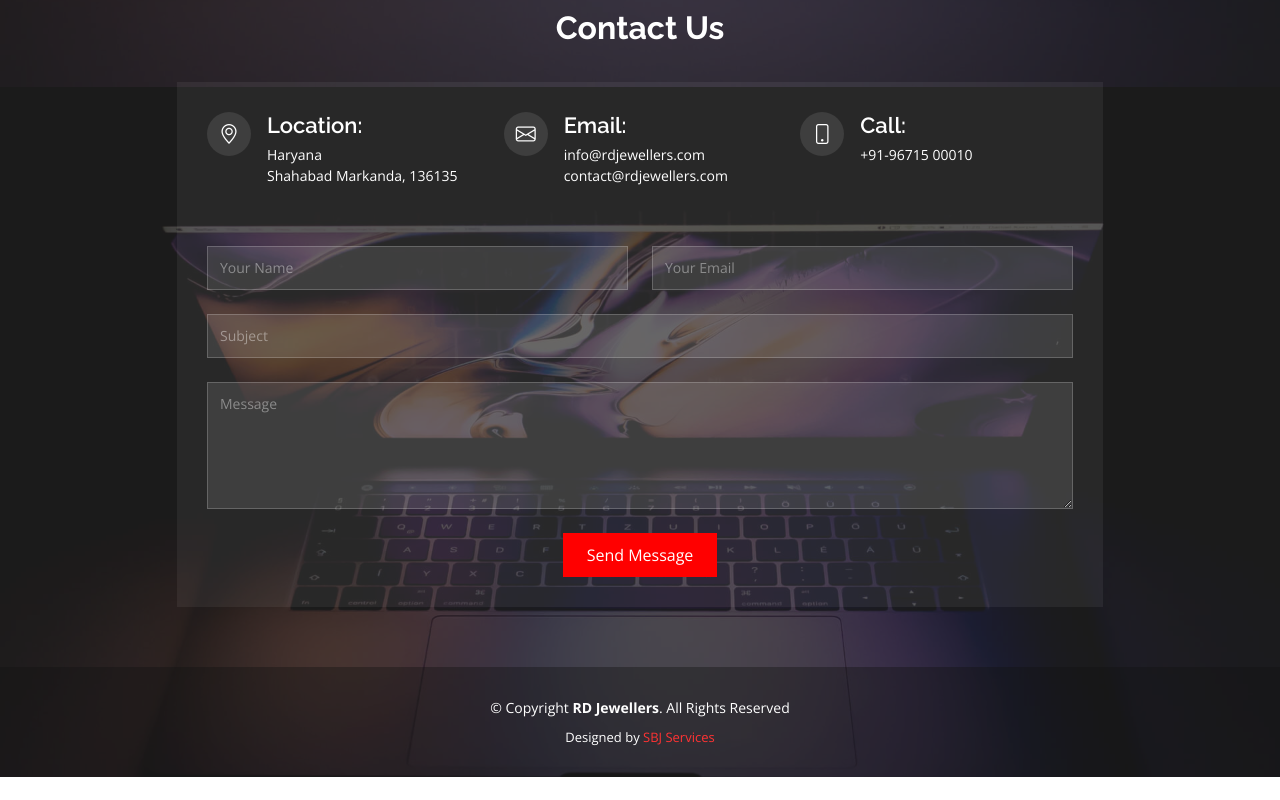
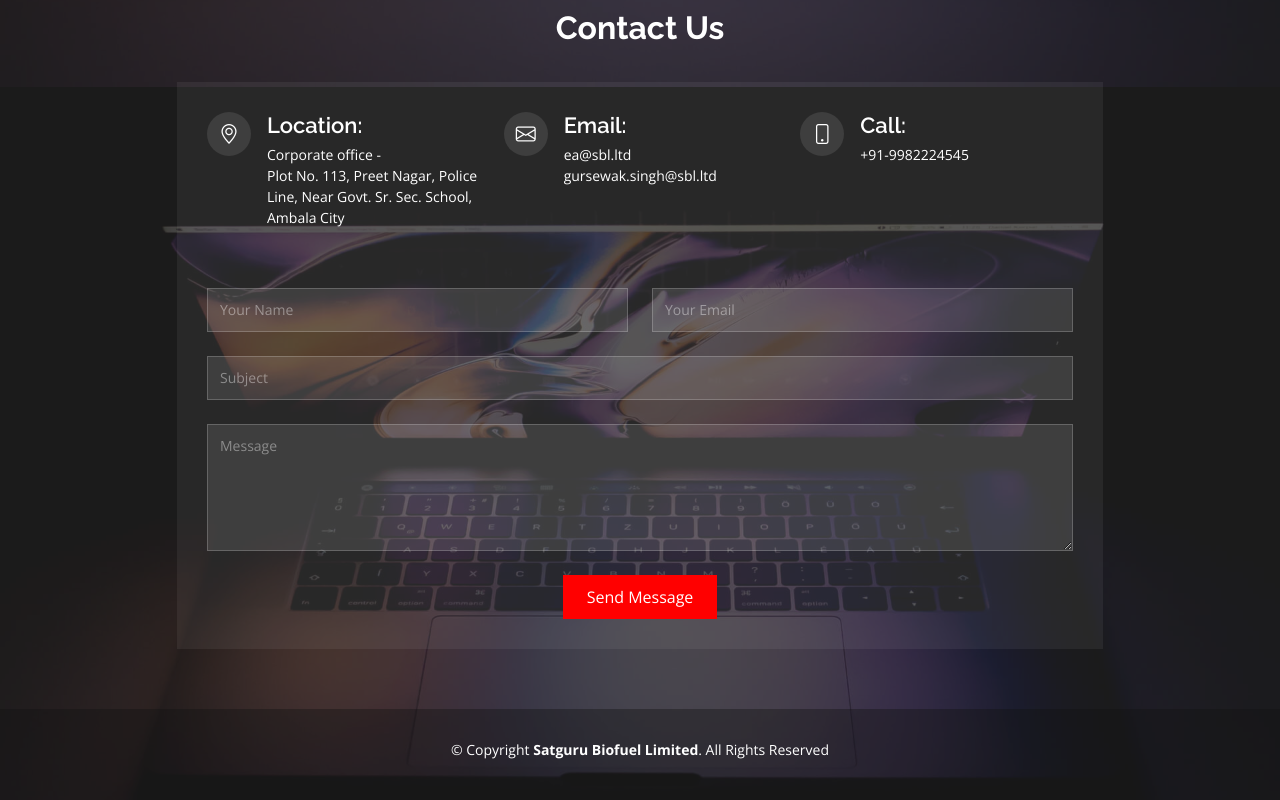
Before and after one commit to ramwadhwa1031/RD-Jeweller, a plain HTML site: page index.html in a window 1280 px wide. Shown: the part 761-1561 px from the top of the page. Before the commit the page ends 1538 px from the top, so only its background shows below. Drawn offline with nearby package versions, Linux system fonts and the light colour scheme.

Commit message:
first commit

```diff
--- a/index.html
+++ b/index.html
@@ -4,7 +4,7 @@
 <head>
   <meta charset="utf-8">
   <meta content="width=device-width, initial-scale=1.0" name="viewport">
-  <title>ComingSoon - Bootstrap Coming Soon Template</title>
+  <title>ComingSoon - Satguru Biofuel Limited</title>
   <meta content="" name="description">
   <meta content="" name="keywords">
 
@@ -36,7 +36,7 @@
   <header id="header" class="d-flex align-items-center">
     <div class="container d-flex flex-column align-items-center">
 
-      <h1>ComingSoon</h1>
+      <h1>Satguru Biofuel Limited - Coming Soon </h1>
       <h2>We're working hard to improve our website and we'll ready to launch after</h2>
       <div class="countdown d-flex justify-content-center" data-count="2021/10/10">
         <div>
@@ -130,19 +130,19 @@
                 <div class="col-lg-4 info">
                   <i class="bi bi-geo-alt"></i>
                   <h4>Location:</h4>
-                  <p>Haryana<br>Shahabad Markanda, 136135</p>
+                  <p>Corporate office -<br>Plot No. 113, Preet Nagar, Police Line, Near Govt. Sr. Sec. School, Ambala City</p>
                 </div>
 
                 <div class="col-lg-4 info mt-4 mt-lg-0">
                   <i class="bi bi-envelope"></i>
                   <h4>Email:</h4>
-                  <p>info@rdjewellers.com<br>contact@rdjewellers.com</p>
+                  <p>ea@sbl.ltd<br>gursewak.singh@sbl.ltd</p>
                 </div>
 
                 <div class="col-lg-4 info mt-4 mt-lg-0">
                   <i class="bi bi-phone"></i>
                   <h4>Call:</h4>
-                  <p>+91-96715 00010</p>
+                  <p>+91-9982224545</p>
                 </div>
               </div>
             </div>
@@ -188,14 +188,14 @@
   <footer id="footer">
     <div class="container">
       <div class="copyright">
-        &copy; Copyright <strong><span>RD Jewellers</span></strong>. All Rights Reserved
+        &copy; Copyright <strong><span>Satguru Biofuel Limited</span></strong>. All Rights Reserved
       </div>
       <div class="credits">
         <!-- All the links in the footer should remain intact. -->
         <!-- You can delete the links only if you purchased the pro version. -->
         <!-- Licensing information: https://bootstrapmade.com/license/ -->
         <!-- Purchase the pro version with working PHP/AJAX contact form: https://bootstrapmade.com/comingsoon-free-html-bootstrap-template/ -->
-        Designed by <a href="http://sbjservices.co.in/">SBJ Services</a>
+        <!--Designed by <a href="http://sbjservices.co.in/">SBJ Services</a>
       </div>
     </div>
   </footer><!-- End #footer -->
```
